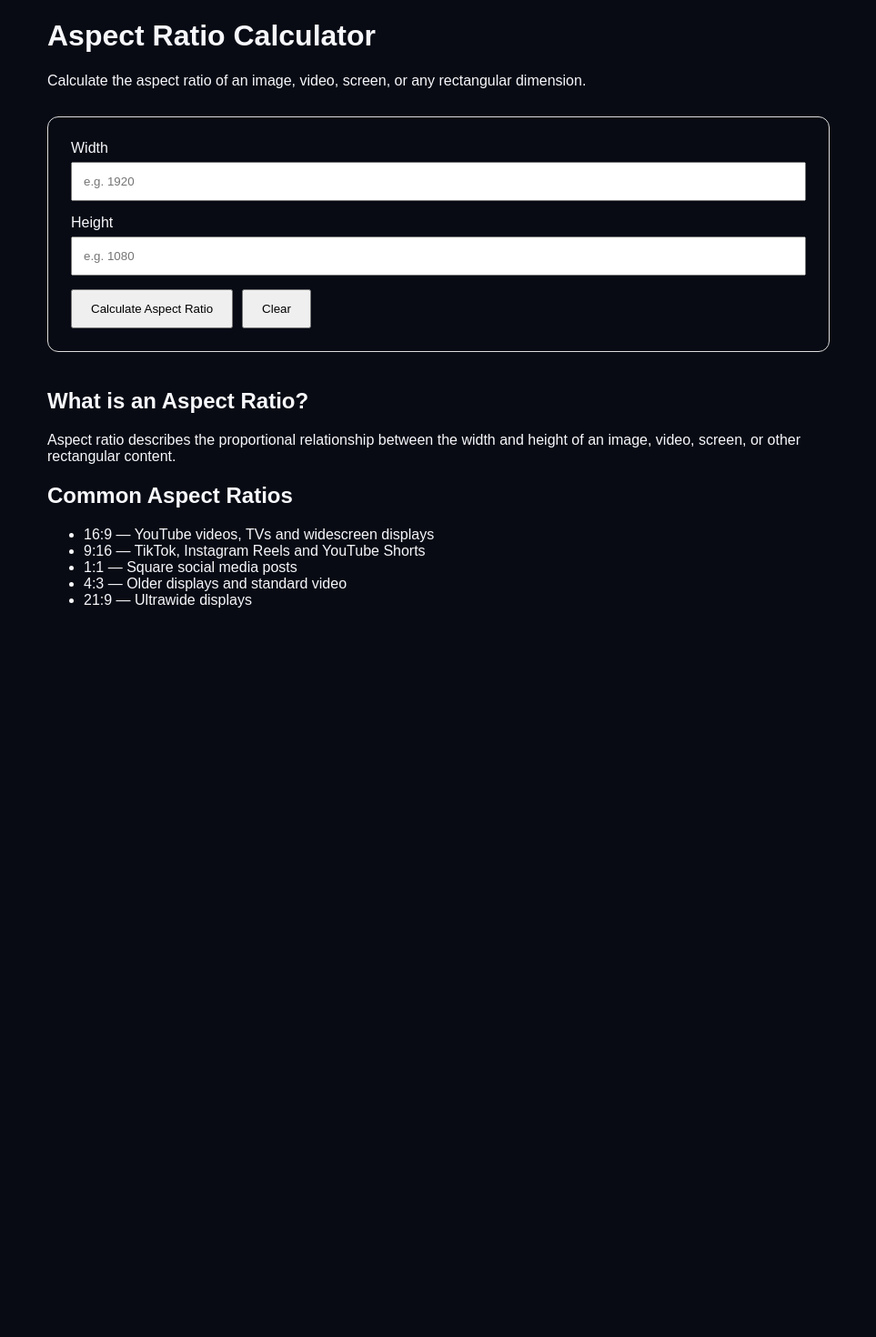
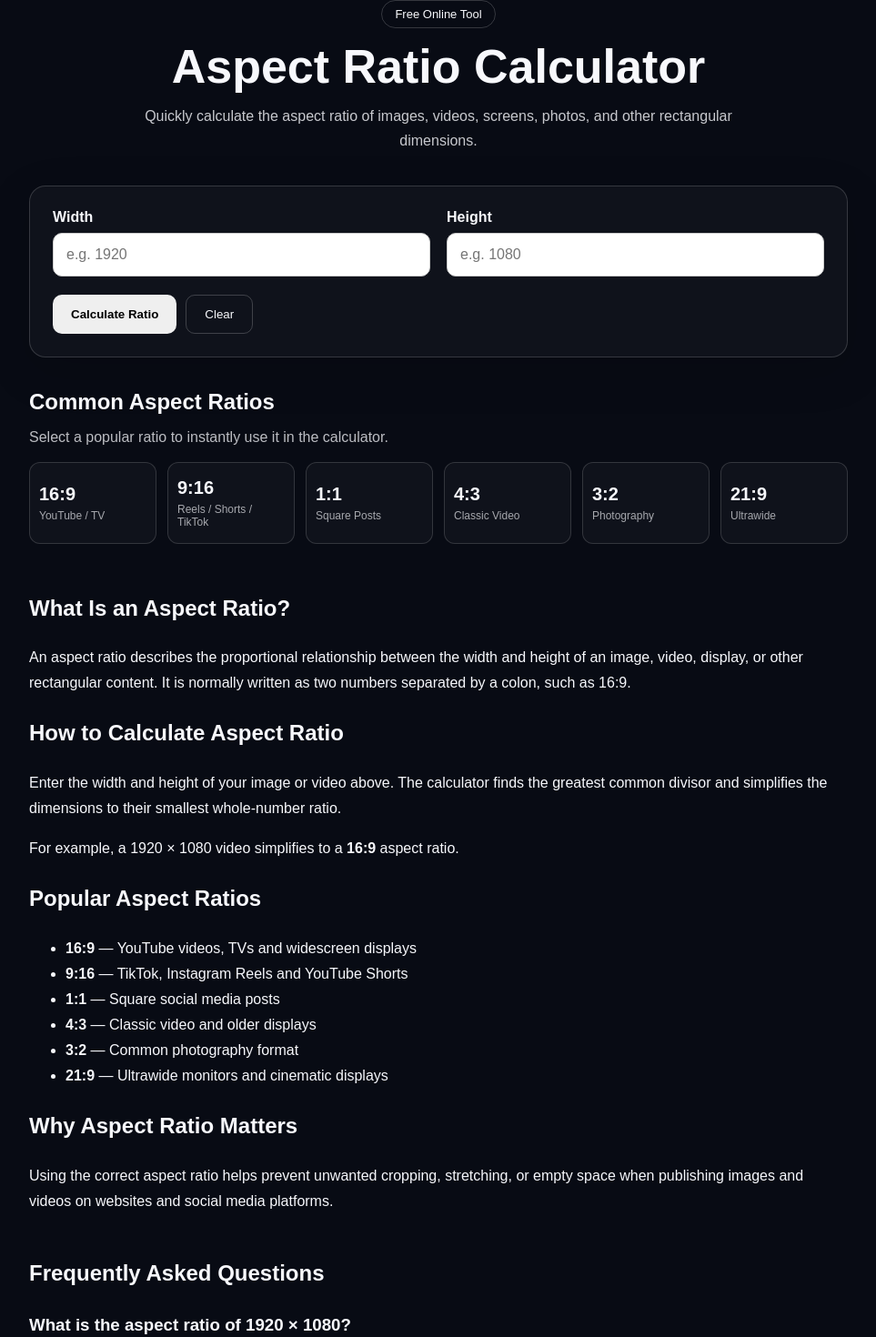
Before and after one commit to shailesh21983/clipforge, a Next.js app in the folder clipforge/: page /tools/aspect-ratio in a window 1280 px wide. Shown: the part 40-1510 px from the top of the page at 91% size, without its empty margins (158-1121 px from the left). Before the commit the page ends 800 px from the top, so only its background shows below. Built offline with nearby package versions, Linux system fonts and the light colour scheme.

Commit message:
Update page.js

```diff
--- a/clipforge/app/tools/aspect-ratio/page.js
+++ b/clipforge/app/tools/aspect-ratio/page.js
@@ -1,150 +1,448 @@
 "use client";
 
 import { useState } from "react";
+
+const presets = [
+  { name: "16:9", width: 16, height: 9, label: "YouTube / TV" },
+  { name: "9:16", width: 9, height: 16, label: "Reels / Shorts / TikTok" },
+  { name: "1:1", width: 1, height: 1, label: "Square Posts" },
+  { name: "4:3", width: 4, height: 3, label: "Classic Video" },
+  { name: "3:2", width: 3, height: 2, label: "Photography" },
+  { name: "21:9", width: 21, height: 9, label: "Ultrawide" },
+];
+
+function getGcd(a, b) {
+  a = Math.abs(a);
+  b = Math.abs(b);
+
+  while (b !== 0) {
+    const temp = b;
+    b = a % b;
+    a = temp;
+  }
+
+  return a;
+}
 
 export default function AspectRatioTool() {
   const [width, setWidth] = useState("");
   const [height, setHeight] = useState("");
   const [result, setResult] = useState("");
+  const [decimal, setDecimal] = useState("");
+  const [copied, setCopied] = useState(false);
 
   const calculateRatio = () => {
     const w = Number(width);
     const h = Number(height);
 
     if (!w || !h || w <= 0 || h <= 0) {
-      setResult("Please enter valid width and height.");
+      setResult("");
+      setDecimal("");
       return;
     }
 
-    const gcd = (a, b) => {
-      while (b !== 0) {
-        const temp = b;
-        b = a % b;
-        a = temp;
-      }
-      return a;
-    };
-
-    const divisor = gcd(w, h);
+    const divisor = getGcd(w, h);
     const ratio = `${w / divisor}:${h / divisor}`;
 
     setResult(ratio);
+    setDecimal((w / h).toFixed(3));
+    setCopied(false);
+  };
+
+  const usePreset = (preset) => {
+    setWidth(preset.width);
+    setHeight(preset.height);
+    setResult(`${preset.width}:${preset.height}`);
+    setDecimal((preset.width / preset.height).toFixed(3));
+    setCopied(false);
   };
 
   const clearAll = () => {
     setWidth("");
     setHeight("");
     setResult("");
+    setDecimal("");
+    setCopied(false);
+  };
+
+  const copyRatio = async () => {
+    if (!result) return;
+
+    try {
+      await navigator.clipboard.writeText(result);
+      setCopied(true);
+
+      setTimeout(() => {
+        setCopied(false);
+      }, 1800);
+    } catch {
+      setCopied(false);
+    }
   };
 
   return (
     <main
       style={{
+        minHeight: "100vh",
+        padding: "40px 20px 70px",
+      }}
+    >
+      <div
+        style={{
           maxWidth: "900px",
           margin: "0 auto",
-        padding: "40px 20px",
         }}
       >
-      <h1>Aspect Ratio Calculator</h1>
-
-      <p>
-        Calculate the aspect ratio of an image, video, screen, or any
-        rectangular dimension.
-      </p>
-
+        {/* Header */}
+        <div style={{ textAlign: "center", marginBottom: "35px" }}>
           <div
             style={{
-          marginTop: "30px",
-          padding: "25px",
-          border: "1px solid #ddd",
-          borderRadius: "12px",
+              display: "inline-block",
+              padding: "7px 14px",
+              borderRadius: "999px",
+              border: "1px solid rgba(255,255,255,.18)",
+              fontSize: "13px",
+              marginBottom: "14px",
             }}
           >
-        <div style={{ marginBottom: "15px" }}>
-          <label>Width</label>
+            Free Online Tool
+          </div>
+
+          <h1
+            style={{
+              fontSize: "clamp(32px, 6vw, 52px)",
+              margin: "0 0 12px",
+              lineHeight: "1.1",
+            }}
+          >
+            Aspect Ratio Calculator
+          </h1>
+
+          <p
+            style={{
+              maxWidth: "650px",
+              margin: "0 auto",
+              lineHeight: "1.7",
+              opacity: 0.8,
+            }}
+          >
+            Quickly calculate the aspect ratio of images, videos, screens,
+            photos, and other rectangular dimensions.
+          </p>
+        </div>
+
+        {/* Calculator */}
+        <section
+          style={{
+            border: "1px solid rgba(255,255,255,.16)",
+            borderRadius: "18px",
+            padding: "25px",
+            background: "rgba(255,255,255,.03)",
+            boxShadow: "0 15px 50px rgba(0,0,0,.15)",
+          }}
+        >
+          <div
+            style={{
+              display: "grid",
+              gridTemplateColumns: "repeat(auto-fit, minmax(220px, 1fr))",
+              gap: "18px",
+            }}
+          >
+            <div>
+              <label
+                style={{
+                  display: "block",
+                  fontWeight: "600",
+                  marginBottom: "8px",
+                }}
+              >
+                Width
+              </label>
+
               <input
                 type="number"
+                min="1"
                 value={width}
                 onChange={(e) => setWidth(e.target.value)}
+                onKeyDown={(e) => {
+                  if (e.key === "Enter") calculateRatio();
+                }}
                 placeholder="e.g. 1920"
                 style={{
-              display: "block",
                   width: "100%",
-              padding: "12px",
-              marginTop: "6px",
+                  boxSizing: "border-box",
+                  padding: "14px",
+                  borderRadius: "10px",
+                  border: "1px solid #ccc",
+                  fontSize: "16px",
                 }}
               />
             </div>
 
-        <div style={{ marginBottom: "15px" }}>
-          <label>Height</label>
+            <div>
+              <label
+                style={{
+                  display: "block",
+                  fontWeight: "600",
+                  marginBottom: "8px",
+                }}
+              >
+                Height
+              </label>
+
               <input
                 type="number"
+                min="1"
                 value={height}
                 onChange={(e) => setHeight(e.target.value)}
+                onKeyDown={(e) => {
+                  if (e.key === "Enter") calculateRatio();
+                }}
                 placeholder="e.g. 1080"
                 style={{
-              display: "block",
                   width: "100%",
-              padding: "12px",
-              marginTop: "6px",
+                  boxSizing: "border-box",
+                  padding: "14px",
+                  borderRadius: "10px",
+                  border: "1px solid #ccc",
+                  fontSize: "16px",
                 }}
               />
             </div>
+          </div>
 
+          <div
+            style={{
+              display: "flex",
+              flexWrap: "wrap",
+              gap: "10px",
+              marginTop: "20px",
+            }}
+          >
             <button
               onClick={calculateRatio}
               style={{
-            padding: "12px 20px",
-            marginRight: "10px",
+                padding: "13px 20px",
+                borderRadius: "10px",
+                border: "none",
                 cursor: "pointer",
+                fontWeight: "600",
               }}
             >
-          Calculate Aspect Ratio
+              Calculate Ratio
             </button>
 
             <button
               onClick={clearAll}
               style={{
-            padding: "12px 20px",
+                padding: "13px 20px",
+                borderRadius: "10px",
+                border: "1px solid rgba(255,255,255,.2)",
                 cursor: "pointer",
+                background: "transparent",
+                color: "inherit",
               }}
             >
               Clear
             </button>
+          </div>
 
+          {/* Result */}
           {result && (
             <div
               style={{
                 marginTop: "25px",
-              padding: "20px",
-              background: "#f5f5f5",
-              borderRadius: "10px",
+                padding: "25px",
+                borderRadius: "14px",
+                textAlign: "center",
+                border: "1px solid rgba(255,255,255,.14)",
+                background: "rgba(255,255,255,.04)",
               }}
             >
-            <h2>Aspect Ratio</h2>
-            <strong style={{ fontSize: "28px" }}>{result}</strong>
+              <div
+                style={{
+                  fontSize: "14px",
+                  opacity: 0.7,
+                  marginBottom: "8px",
+                }}
+              >
+                Your Aspect Ratio
+              </div>
+
+              <div
+                style={{
+                  fontSize: "42px",
+                  fontWeight: "800",
+                  marginBottom: "5px",
+                }}
+              >
+                {result}
+              </div>
+
+              <div style={{ opacity: 0.7, marginBottom: "18px" }}>
+                Decimal ratio: {decimal}
+              </div>
+
+              <button
+                onClick={copyRatio}
+                style={{
+                  padding: "10px 18px",
+                  borderRadius: "9px",
+                  border: "1px solid rgba(255,255,255,.2)",
+                  cursor: "pointer",
+                  fontWeight: "600",
+                }}
+              >
+                {copied ? "✓ Copied!" : "Copy Ratio"}
+              </button>
             </div>
           )}
-      </div>
+        </section>
 
-      <section style={{ marginTop: "40px" }}>
-        <h2>What is an Aspect Ratio?</h2>
-        <p>
-          Aspect ratio describes the proportional relationship between the
-          width and height of an image, video, screen, or other rectangular
-          content.
+        {/* Presets */}
+        <section style={{ marginTop: "35px" }}>
+          <h2 style={{ marginBottom: "8px" }}>Common Aspect Ratios</h2>
+
+          <p style={{ opacity: 0.75, marginBottom: "18px" }}>
+            Select a popular ratio to instantly use it in the calculator.
           </p>
 
-        <h2>Common Aspect Ratios</h2>
+          <div
+            style={{
+              display: "grid",
+              gridTemplateColumns: "repeat(auto-fit, minmax(130px, 1fr))",
+              gap: "12px",
+            }}
+          >
+            {presets.map((preset) => (
+              <button
+                key={preset.name}
+                onClick={() => usePreset(preset)}
+                style={{
+                  padding: "16px 10px",
+                  borderRadius: "12px",
+                  border: "1px solid rgba(255,255,255,.15)",
+                  background: "rgba(255,255,255,.03)",
+                  color: "inherit",
+                  cursor: "pointer",
+                  textAlign: "left",
+                }}
+              >
+                <strong style={{ fontSize: "20px" }}>
+                  {preset.name}
+                </strong>
+
+                <div
+                  style={{
+                    fontSize: "12px",
+                    opacity: 0.65,
+                    marginTop: "5px",
+                  }}
+                >
+                  {preset.label}
+                </div>
+              </button>
+            ))}
+          </div>
+        </section>
+
+        {/* Information */}
+        <section
+          style={{
+            marginTop: "50px",
+            lineHeight: "1.75",
+          }}
+        >
+          <h2>What Is an Aspect Ratio?</h2>
+
+          <p>
+            An aspect ratio describes the proportional relationship between
+            the width and height of an image, video, display, or other
+            rectangular content. It is normally written as two numbers
+            separated by a colon, such as 16:9.
+          </p>
+
+          <h2>How to Calculate Aspect Ratio</h2>
+
+          <p>
+            Enter the width and height of your image or video above. The
+            calculator finds the greatest common divisor and simplifies the
+            dimensions to their smallest whole-number ratio.
+          </p>
+
+          <p>
+            For example, a 1920 × 1080 video simplifies to a{" "}
+            <strong>16:9</strong> aspect ratio.
+          </p>
+
+          <h2>Popular Aspect Ratios</h2>
+
           <ul>
-          <li>16:9 — YouTube videos, TVs and widescreen displays</li>
-          <li>9:16 — TikTok, Instagram Reels and YouTube Shorts</li>
-          <li>1:1 — Square social media posts</li>
-          <li>4:3 — Older displays and standard video</li>
-          <li>21:9 — Ultrawide displays</li>
+            <li>
+              <strong>16:9</strong> — YouTube videos, TVs and widescreen
+              displays
+            </li>
+            <li>
+              <strong>9:16</strong> — TikTok, Instagram Reels and YouTube
+              Shorts
+            </li>
+            <li>
+              <strong>1:1</strong> — Square social media posts
+            </li>
+            <li>
+              <strong>4:3</strong> — Classic video and older displays
+            </li>
+            <li>
+              <strong>3:2</strong> — Common photography format
+            </li>
+            <li>
+              <strong>21:9</strong> — Ultrawide monitors and cinematic
+              displays
+            </li>
           </ul>
+
+          <h2>Why Aspect Ratio Matters</h2>
+
+          <p>
+            Using the correct aspect ratio helps prevent unwanted cropping,
+            stretching, or empty space when publishing images and videos on
+            websites and social media platforms.
+          </p>
         </section>
+
+        {/* FAQ */}
+        <section
+          style={{
+            marginTop: "45px",
+            lineHeight: "1.7",
+          }}
+        >
+          <h2>Frequently Asked Questions</h2>
+
+          <h3>What is the aspect ratio of 1920 × 1080?</h3>
+          <p>
+            1920 × 1080 has an aspect ratio of <strong>16:9</strong>.
+          </p>
+
+          <h3>What is the aspect ratio of 1080 × 1920?</h3>
+          <p>
+            1080 × 1920 has an aspect ratio of <strong>9:16</strong>,
+            which is commonly used for vertical videos.
+          </p>
+
+          <h3>What aspect ratio is best for YouTube?</h3>
+          <p>
+            Standard widescreen YouTube videos commonly use a{" "}
+            <strong>16:9</strong> aspect ratio.
+          </p>
+
+          <h3>What aspect ratio is used for Shorts and Reels?</h3>
+          <p>
+            Vertical short-form videos commonly use a <strong>9:16</strong>{" "}
+            aspect ratio.
+          </p>
+        </section>
+      </div>
     </main>
   );
 }
```
Lines whose indentation alone changed are shown as unchanged.
